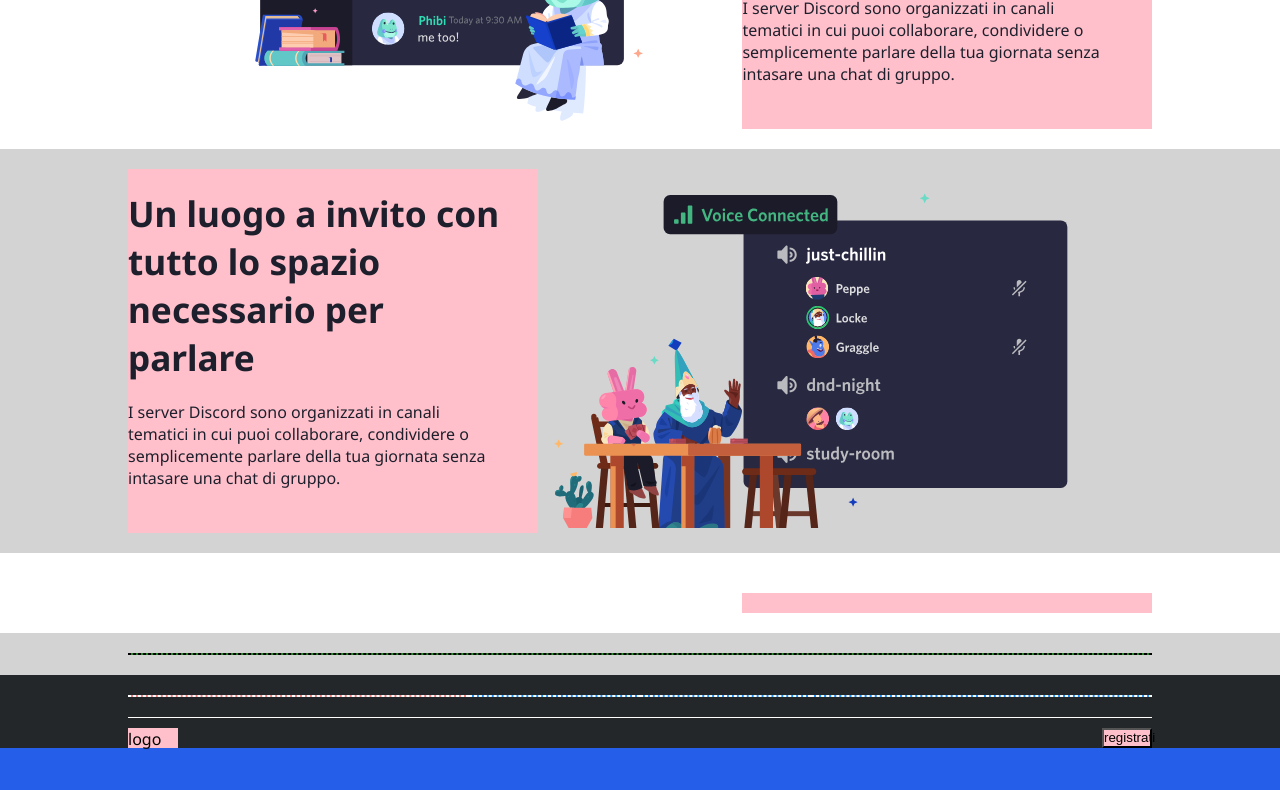
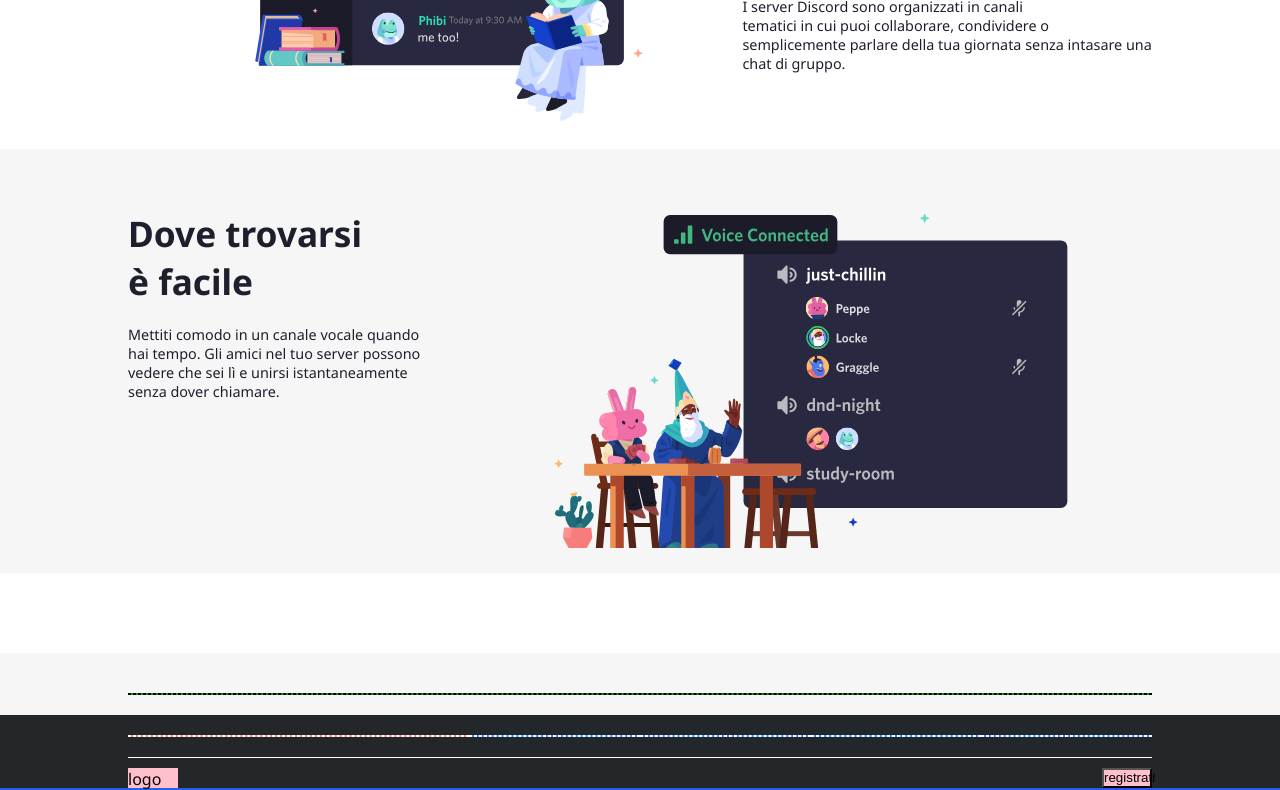
Before and after one commit to silviapetrino/htmlcss-discord, a plain HTML site: page index.html in a window 1280 px wide. Shown: the part 774-1564 px from the top of the page. Before the commit the page ends 1524 px from the top, so only its background shows below. Drawn offline with Linux system fonts and the light colour scheme.

Commit message:
[fix] css rules order

```diff
--- a/css/style.css
+++ b/css/style.css
@@ -11,6 +11,7 @@ body {
 
 p {
   padding-top: 20px;
+  font-size: 0.9rem;
 }
 
 .container,
@@ -106,39 +107,40 @@ header #login {
 }
 /* /Hero section  */
 
-/* white background section */
+/* section */
+section {
+  padding-top: 20px;
+}
 
 section.white-background {
   background-color: #ffffff;
-  padding-top: 20px
 }
+
+section.gray-background,
+section.gray-green-section {
+  background-color: #F6F6F6;
+}
+
+/* blocks with contents */
 
 .lightblue-block {
   width: 60%;
 }
 
-.lightblue-block img {
+.lightblue-block img,
+.pink-block img {
   width: 90%;
 }
 
 .pink-block {
   padding-top: 20px;
   width: 40%;
-  background-color: #ffc0cb;
 }
 
 
-/* gray background section */
-
-section.gray-background {
-  background-color: #d3d3d3;
-}
-
 /*gray background section whit green block*/
 
-section.gray-green-section {
-  background-color:#d3d3d3;
-}
+
 
 .gray-green-section .green-block {
   background-color: #228b22;
--- a/index.html
+++ b/index.html
@@ -81,9 +81,9 @@
     <section class="gray-background">
       <div class="container">
         <div class="pink-block">
-          <span class="big-txt black-txt">Un luogo a invito con tutto lo spazio<br>necessario per<br>parlare
+          <span class="big-txt black-txt">Dove trovarsi<br>è facile<br>
           </span>
-          <p class="black-txt">I server Discord sono organizzati in canali <br> tematici in cui puoi collaborare, condividere o <br> semplicemente parlare della tua giornata senza intasare una chat di gruppo.
+          <p class="black-txt">Mettiti comodo in un canale vocale quando<br>hai tempo. Gli amici nel tuo server possono<br>vedere che sei lì e unirsi istantaneamente<br> senza dover chiamare.
           </p>
         </div>
         <div class="lightblue-block">
```
